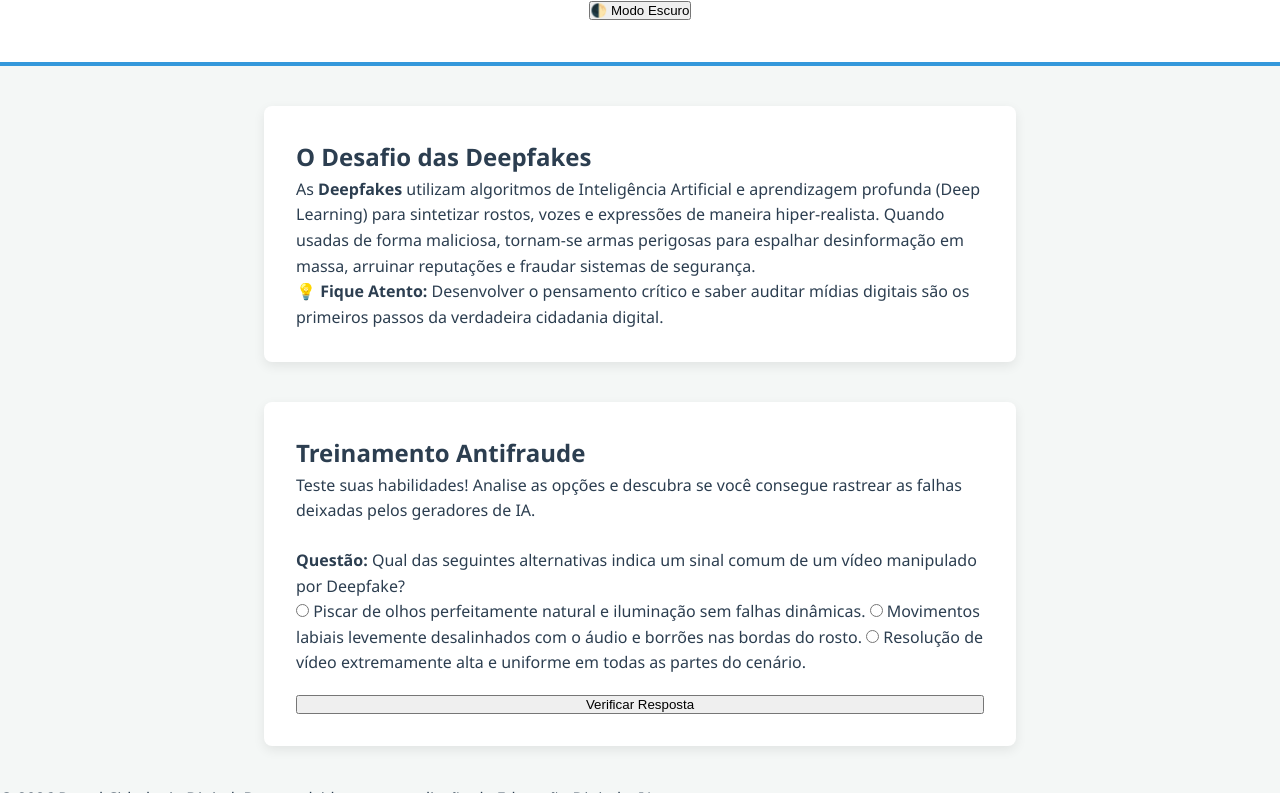
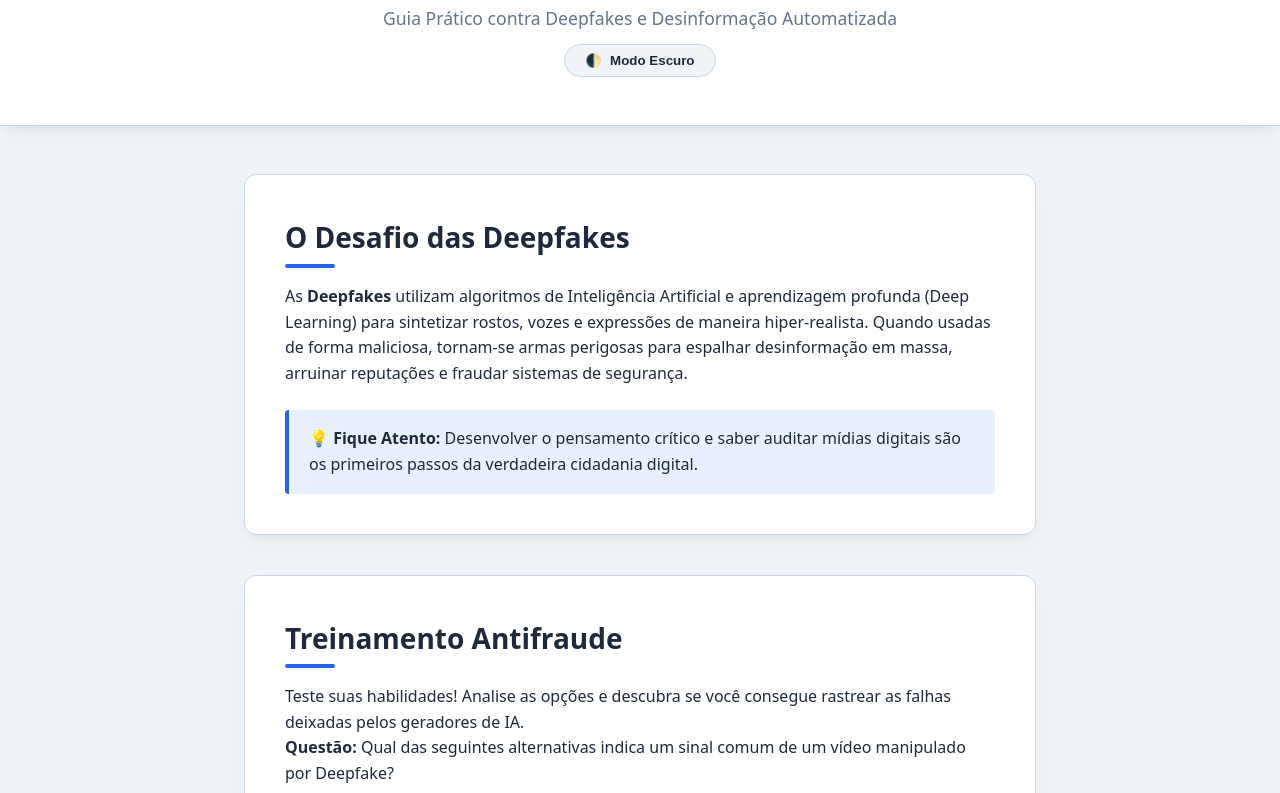
Before and after one commit to pedroleonardolima-arch/Cidadania-Digital-e-Intelig-ncia-Artificial, a plain HTML site: page index.html in a window 1280 px wide. Shown: the part 120-913 px from the top of the page. Drawn offline with Linux system fonts and the light colour scheme; files that its build step writes are made by us from their sources; files whose address does not match are found by name.

Commit message:
Update style.css

```diff
--- a/style.css
+++ b/style.css
@@ -1,27 +1,36 @@
 
-/* ==========================================
-   VARIÁVEIS DE CORES E TRANSIÇÕES (Nível 4)
+
+ /* ==========================================
+   SISTEMA DE DESIGN & ARQUITETURA DE CORES
    ========================================== */
 :root {
-    --bg-primary: #f4f7f6;        /* Cor de fundo do site (Claro) */
-    --bg-card: #ffffff;           /* Fundo dos cartões e secções */
-    --text-main: #2c3e50;         /* Cor principal do texto */
-    --accent-color: #3498db;      /* Cor tecnológica (Azul) */
-    --success-color: #2ecc71;     /* Cor de sucesso para o Quiz (Verde) */
-    --error-color: #e74c3c;       /* Cor de erro para o Quiz (Vermelho) */
-    --transition-speed: 0.3s;     /* Velocidade das transições suaves */
+    --bg-global: #f0f4f8;
+    --bg-card: #ffffff;
+    --text-primary: #1e293b;
+    --text-secondary: #64748b;
+    --primary-color: #2563eb;
+    --primary-hover: #1d4ed8;
+    --success: #10b981;
+    --error: #ef4444;
+    --border-color: #cbd5e1;
+    --shadow: 0 10px 25px -5px rgba(0, 0, 0, 0.05), 0 8px 10px -6px rgba(0, 0, 0, 0.05);
+    --radius: 12px;
+    --transition: all 0.25s cubic-bezier(0.4, 0, 0.2, 1);
 }
 
-/* Classe aplicada via JavaScript para o Modo Escuro */
 body.dark-mode {
-    --bg-primary: #121212;
-    --bg-card: #1e1e1e;
-    --text-main: #e0e0e0;
-    --accent-color: #bb86fc;     /* Roxo tecnológico para contraste */
+    --bg-global: #0f172a;
+    --bg-card: #1e293b;
+    --text-primary: #f8fafc;
+    --text-secondary: #94a3b8;
+    --primary-color: #3b82f6;
+    --primary-hover: #60a5fa;
+    --border-color: #334155;
+    --shadow: 0 10px 25px -5px rgba(0, 0, 0, 0.3);
 }
 
 /* ==========================================
-   RESETS E CONFIGURAÇÕES GERAIS
+   RESET & CONFIGURAÇÕES BASE
    ========================================== */
 * {
     margin: 0;
@@ -30,49 +39,250 @@ body.dark-mode {
 }
 
 body {
-    font-family: 'Segoe UI', Tahoma, Geneva, Verdana, sans-serif;
-    background-color: var(--bg-primary);
-    color: var(--text-main);
+    font-family: system-ui, -apple-system, BlinkMacSystemFont, 'Segoe UI', Roboto, Oxygen, Ubuntu, Cantarell, sans-serif;
+    background-color: var(--bg-global);
+    color: var(--text-primary);
     line-height: 1.6;
-    transition: background-color var(--transition-speed), color var(--transition-speed);
+    transition: var(--transition);
 }
 
 /* ==========================================
-   LAYOUT COM FLEXBOX (Exigência Técnica)
+   LAYOUT COM FLEXBOX & GRID
    ========================================== */
 header {
     background-color: var(--bg-card);
-    padding: 2.5rem 1.5rem;
-    text-align: center;
-    border-bottom: 4px solid var(--accent-color);
+    padding: 3rem 1.5rem;
+    box-shadow: var(--shadow);
+    border-bottom: 1px solid var(--border-color);
+}
+
+.header-container {
+    max-width: 800px;
+    margin: 0 auto;
     display: flex;
     flex-direction: column;
     align-items: center;
-    gap: 1rem;
+    gap: 0.75rem;
+    text-align: center;
+}
+
+header h1 {
+    font-size: 2.5rem;
+    font-weight: 800;
+}
+
+header h1 span {
+    color: var(--primary-color);
+}
+
+header p {
+    color: var(--text-secondary);
+    font-size: 1.1rem;
 }
 
 main {
-    max-width: 800px;
-    margin: 2.5rem auto;
+    max-width: 840px;
+    margin: 3rem auto;
     padding: 0 1.5rem;
     display: flex;
     flex-direction: column;
-    gap: 2.5rem; /* Espaçamento ideal entre as secções */
+    gap: 2.5rem;
 }
 
 section {
     background-color: var(--bg-card);
-    padding: 2rem;
-    border-radius: 8px;
-    box-shadow: 0 4px 12px rgba(0, 0, 0, 0.08);
-    transition: background-color var(--transition-speed);
+    padding: 2.5rem;
+    border-radius: var(--radius);
+    box-shadow: var(--shadow);
+    border: 1px solid var(--border-color);
+    transition: var(--transition);
+}
+
+section h2 {
+    font-size: 1.75rem;
+    margin-bottom: 1rem;
+    position: relative;
+    padding-bottom: 0.5rem;
+}
+
+section h2::after {
+    content: '';
+    position: absolute;
+    bottom: 0;
+    left: 0;
+    width: 50px;
+    height: 4px;
+    background-color: var(--primary-color);
+    border-radius: 2px;
+}
+
+/* Componente de Destaque */
+.alerta-box {
+    margin-top: 1.5rem;
+    padding: 1rem 1.25rem;
+    background-color: rgba(37, 99, 235, 0.1);
+    border-left: 4px solid var(--primary-color);
+    border-radius: 4px;
+    color: var(--text-primary);
 }
 
 /* ==========================================
-   ESTILIZAÇÃO DO FORMULÁRIO E QUIZ
+   CONTROLES DO FORMULÁRIO (QUIZ PREMIUM)
    ========================================== */
-form {
+.quiz-options-group {
     display: flex;
     flex-direction: column;
-    gap: 1.2rem;
+    gap: 1rem;
     margin-top: 1.5rem;
+}
+
+label {
+    display: flex;
+    align-items: center;
+    padding: 1.25rem;
+    background-color: var(--bg-global);
+    border: 2px solid transparent;
+    border-radius: var(--radius);
+    cursor: pointer;
+    font-weight: 500;
+    transition: var(--transition);
+}
+
+label:hover {
+    border-color: var(--primary-color);
+    transform: translateX(5px);
+}
+
+/* Quando selecionado via CSS Avançado */
+label:has(input:checked) {
+    border-color: var(--primary-color);
+    background-color: rgba(37, 99, 235, 0.08);
+}
+
+input[type="radio"] {
+    appearance: none;
+    background-color: var(--bg-card);
+    margin-right: 1rem;
+    font: inherit;
+    color: var(--primary-color);
+    width: 1.25rem;
+    height: 1.25rem;
+    border: 2px solid var(--border-color);
+    border-radius: 50%;
+    display: grid;
+    place-content: center;
+    transition: var(--transition);
+    cursor: pointer;
+}
+
+input[type="radio"]::before {
+    content: "";
+    width: 0.65rem;
+    height: 0.65rem;
+    border-radius: 50%;
+    transform: scale(0);
+    transition: var(--transition);
+    box-shadow: inset 1em 1em var(--primary-color);
+}
+
+input[type="radio"]:checked::before {
+    transform: scale(1);
+}
+
+input[type="radio"]:checked {
+    border-color: var(--primary-color);
+}
+
+/* ==========================================
+   BOTÕES E COMPONENTES DINÂMICOS
+   ========================================== */
+.btn-toggle {
+    background-color: var(--bg-global);
+    color: var(--text-primary);
+    border: 1px solid var(--border-color);
+    padding: 0.5rem 1.25rem;
+    border-radius: 50px;
+    font-weight: 600;
+    cursor: pointer;
+    display: flex;
+    align-items: center;
+    gap: 0.5rem;
+    transition: var(--transition);
+}
+
+.btn-toggle:hover {
+    background-color: var(--border-color);
+}
+
+.btn-submit {
+    margin-top: 1.5rem;
+    width: 100%;
+    background-color: var(--primary-color);
+    color: white;
+    border: none;
+    padding: 1rem;
+    border-radius: var(--radius);
+    font-size: 1.1rem;
+    font-weight: 700;
+    cursor: pointer;
+    transition: var(--transition);
+    box-shadow: 0 4px 12px rgba(37, 99, 235, 0.2);
+}
+
+.btn-submit:hover {
+    background-color: var(--primary-hover);
+    transform: translateY(-2px);
+    box-shadow: 0 6px 20px rgba(37, 99, 235, 0.3);
+}
+
+/* Caixa de Resposta Estilizada */
+#resultado-quiz {
+    margin-top: 1.5rem;
+    padding: 1.25rem;
+    border-radius: var(--radius);
+    font-weight: 600;
+    text-align: left;
+    border-left: 5px solid transparent;
+    animation: slideIn 0.3s ease;
+}
+
+.sucesso {
+    background-color: rgba(16, 185, 129, 0.15);
+    color: var(--text-primary);
+    border-left-color: var(--success);
+}
+
+.erro {
+    background-color: rgba(239, 68, 68, 0.15);
+    color: var(--text-primary);
+    border-left-color: var(--error);
+}
+
+.hidden { display: none !important; }
+
+/* ==========================================
+   RODAPÉ E ANIMAÇÕES
+   ========================================== */
+footer {
+    text-align: center;
+    padding: 3rem;
+    color: var(--text-secondary);
+    font-size: 0.95rem;
+}
+
+.tag-projeto {
+    margin-top: 0.5rem;
+}
+
+@keyframes slideIn {
+    from { opacity: 0; transform: translateY(10px); }
+    to { opacity: 1; transform: translateY(0); }
+}
+
+/* Responsividade Avançada */
+@media (max-width: 640px) {
+    header { padding: 2rem 1rem; }
+    header h1 { font-size: 2rem; }
+    main { margin: 1.5rem auto; gap: 1.5rem; }
+    section { padding: 1.5rem; }
+}
```
